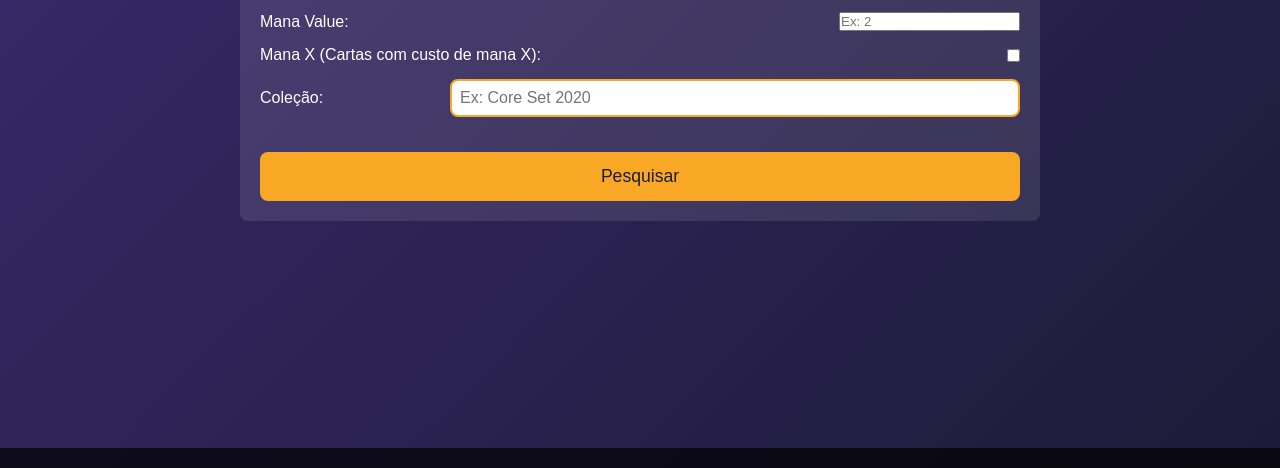
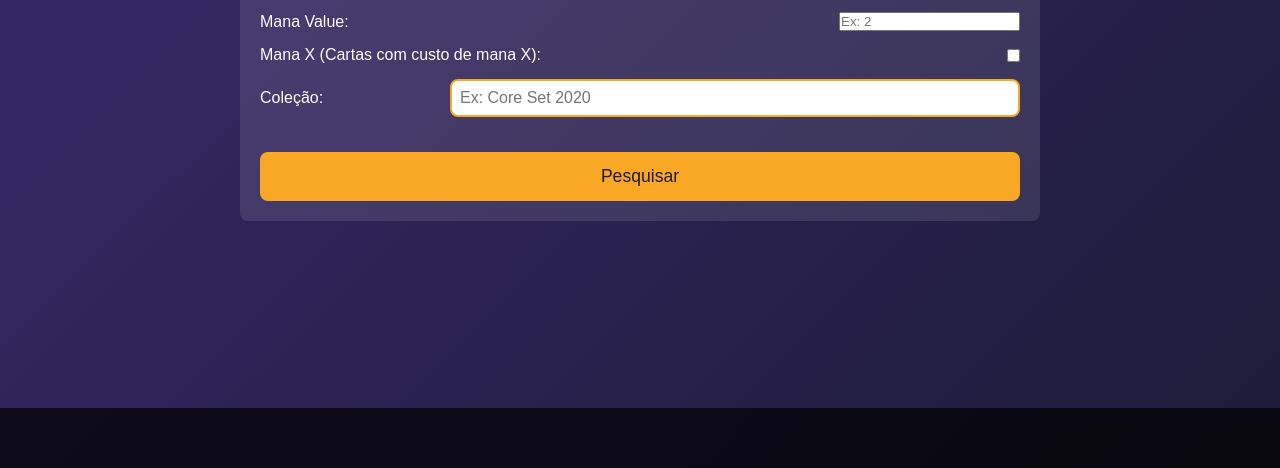
Before and after one commit to Grejanin/PRojeto-magic, a plain HTML site: page index.html in a window 1280 px wide. Shown: the part 332-800 px from the top of the page. Drawn offline with Linux system fonts and the light colour scheme.

Commit message:
acerto de css

```diff
--- a/style.css
+++ b/style.css
@@ -17,7 +17,8 @@ body {
     min-height: 100vh;
     padding: 20px;
     margin: 0;
-    padding-bottom: 120px; /* Ajuste para garantir que o conteúdo não seja coberto pelo anúncio */
+    padding-bottom: 120px;
+    /* Ajuste para garantir que o conteúdo não seja coberto pelo anúncio */
 }
 
 /* Título */
@@ -111,7 +112,8 @@ h1 {
     align-items: center;
 }
 
-#advanced-filters input[type="text"], #advanced-filters select {
+#advanced-filters input[type="text"],
+#advanced-filters select {
     padding: 8px;
     font-size: 1rem;
     border: 2px solid #f9a825;
@@ -187,8 +189,13 @@ h1 {
     bottom: 0;
     left: 0;
     width: 100%;
-    background-color: rgba(0, 0, 0, 0.7); /* Cor de fundo semi-transparente */
+    background-color: rgba(0, 0, 0, 0.7);
+    /* Cor de fundo semi-transparente */
     text-align: center;
-    padding: 10px 0;
-    z-index: 9999; /* Garante que o anúncio fique acima do restante do conteúdo */
+    padding: 5px 0;
+    /* Menor padding para uma faixa mais fina */
+    height: 60px;
+    /* Define uma altura fixa para o anúncio */
+    z-index: 9999;
+    /* Garante que o anúncio fique acima do restante do conteúdo */
 }
```
